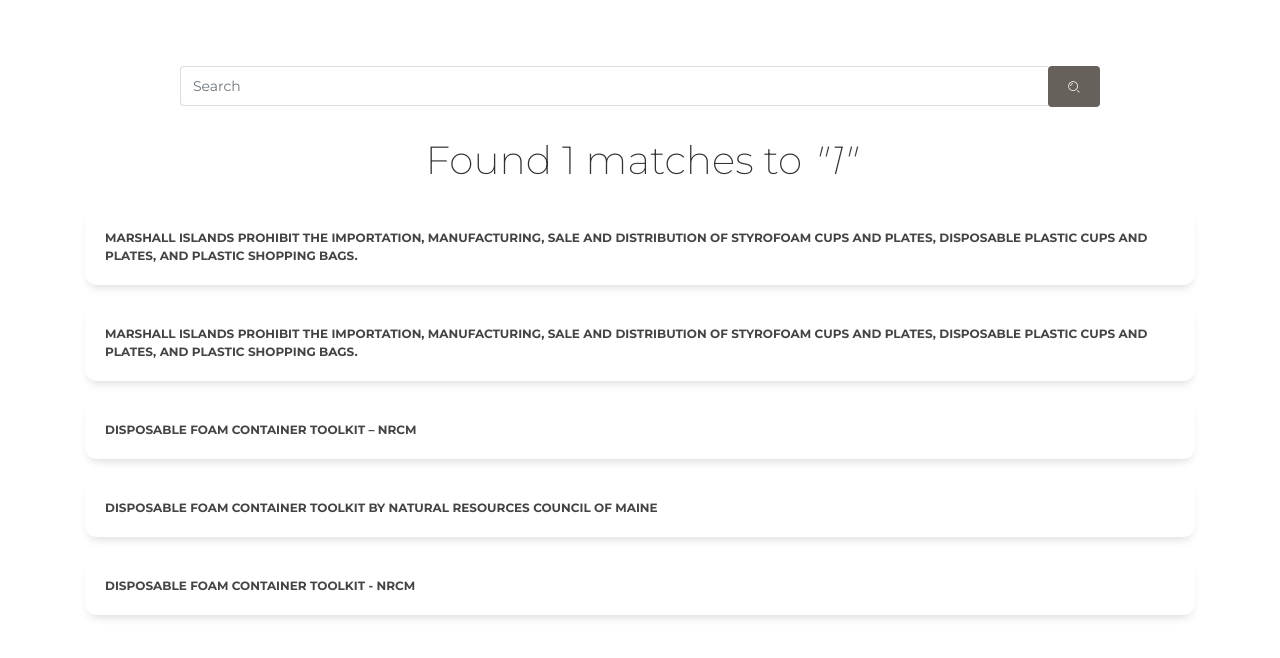
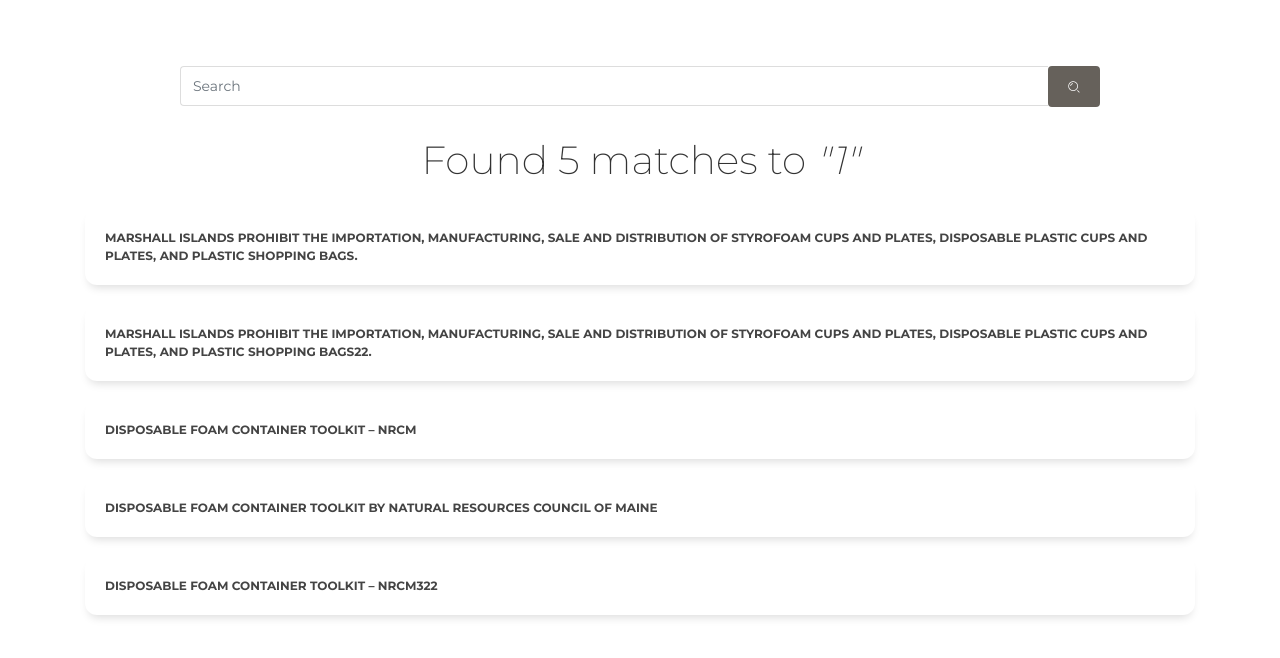
Before and after one commit to gguzman89/search-ppc, a React (Create React App) app: page /results/1 in a window 1280 px wide. Shown: the top 658 px of the page. Built offline with nearby package versions, Linux system fonts and the light colour scheme.

Commit message:
Generate card from an object

```diff
--- a/src/components/results/CardsResults.js
+++ b/src/components/results/CardsResults.js
@@ -6,49 +6,32 @@ import {
   CardLink
 } from 'reactstrap';
 
+const Result = ({results}) => {
+  return (
+    <Card>
+    <CardBody>
+      <CardLink href="/#/">
+        <h6>{results}</h6>
+      </CardLink>
+    </CardBody>
+  </Card>
+  )
+}
 
-export default class CardsResults extends Component {
+class CardsResults extends Component {
 	render() {
+    const results = this.props.results.map((item, i) =>
+      <Result key={i} results={item.nro} />
+    );
+
 		return(
 			<>
         <Container>
-          <Card>
-            <CardBody>
-              <CardLink href="/#/">
-                <h6> Marshall Islands prohibit the importation, manufacturing, sale and distribution of styrofoam cups and plates, disposable plastic cups and plates, and plastic shopping bags.</h6>
-              </CardLink>
-            </CardBody>
-          </Card>
-          <Card>
-            <CardBody>
-              <CardLink href="/#/">
-                <h6>Marshall Islands prohibit the importation, manufacturing, sale and distribution of styrofoam cups and plates, disposable plastic cups and plates, and plastic shopping bags.</h6>
-              </CardLink>
-            </CardBody>
-          </Card>
-          <Card>
-            <CardBody>
-              <CardLink href="/#/">
-                <h6>Disposable Foam Container Toolkit – NRCM</h6>
-              </CardLink>
-            </CardBody>
-          </Card>
-          <Card>
-            <CardBody>
-              <CardLink href="/#/">
-                <h6>Disposable Foam Container Toolkit by Natural Resources Council of Maine</h6>
-              </CardLink>
-            </CardBody>
-          </Card>
-          <Card>
-            <CardBody>
-              <CardLink href="/#/">
-                <h6>Disposable Foam Container Toolkit - NRCM</h6>
-              </CardLink>
-            </CardBody>
-          </Card>
+          {results}
         </Container>
 			</>
 		)
 	}
 }
+
+export default CardsResults;
--- a/src/components/search/SearchBars.js
+++ b/src/components/search/SearchBars.js
@@ -37,7 +37,7 @@ class SearchBars extends Component {
                 <Button variant="outline-secondary" onClick={this.redirectSearch}>
                 <i className="nc-icon nc-zoom-split" />
                 </Button>
-                {/* resultados */}
+                {/* resultados for "styrofoam"*/}
               </InputGroup>
             </Col>
           </Row>
--- a/src/pages/ResultsPage.js
+++ b/src/pages/ResultsPage.js
@@ -8,17 +8,24 @@ import CardsResults from '../components/results/CardsResults';
 export default class ResultsPage extends Component {
   constructor(props) {
     super(props);
-    this.state = { query: "" , amount: 0 };
+    this.state = { query: "" , amount: 0,
+      results: [
+        {'nro': 'Marshall Islands prohibit the importation, manufacturing, sale and distribution of styrofoam cups and plates, disposable plastic cups and plates, and plastic shopping bags.'},
+        {'nro': 'Marshall Islands prohibit the importation, manufacturing, sale and distribution of styrofoam cups and plates, disposable plastic cups and plates, and plastic shopping bags22.'},
+        {'nro': 'Disposable Foam Container Toolkit – NRCM'},
+        {'nro': 'Disposable Foam Container Toolkit by Natural Resources Council of Maine'},
+        {'nro': 'Disposable Foam Container Toolkit – NRCM322'},
+      ]};
   }
 
   componentDidMount() {
     this.getQuery();
+    this.setState({amount: this.state.results.length});
   }
 
   getQuery() {
     const {match: { params }} = this.props;
     this.setState({query: params.word});
-    this.setState({amount: params.word.length});
   }
 
 	render() {
@@ -33,7 +40,7 @@ export default class ResultsPage extends Component {
                 <div className="title-brand">
                     <h2 className="title">Found {this.state.amount} matches to <cite title="Source Title">"{this.state.query}"</cite></h2>
                 </div>
-                <CardsResults/>
+                <CardsResults results={this.state.results}/>
             </Container>
 			</>
 		)
```
